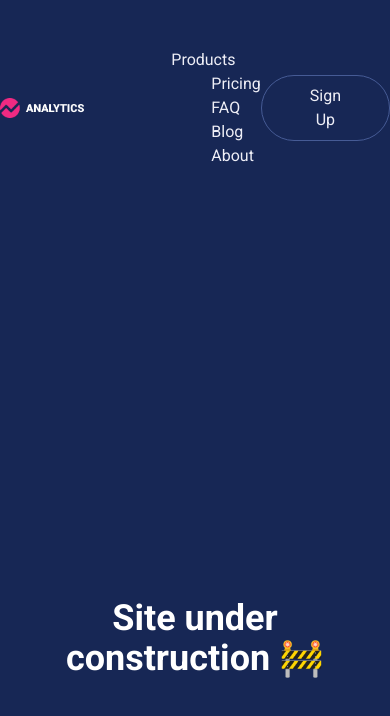
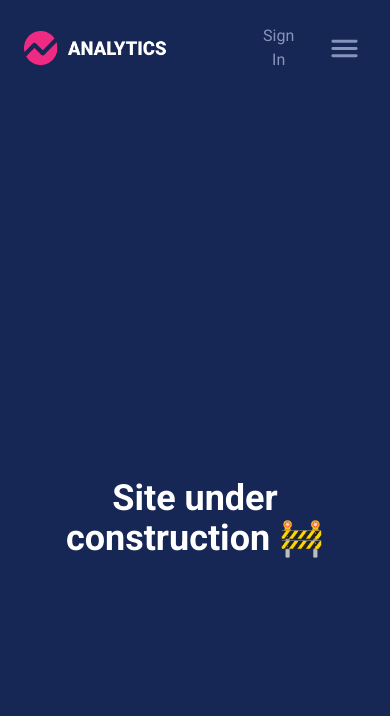
Before and after one commit to bardenHa/saas-analytics-website, a Next.js app: page / in a window 390 px wide. Shown: the top 716 px of the page. Built offline with nearby package versions, Linux system fonts and the light colour scheme.

Commit message:
wip: navbar responsive

```diff
--- a/app/components/elements/CTAButton.tsx
+++ b/app/components/elements/CTAButton.tsx
@@ -4,7 +4,7 @@ type Props = {
 
 const CTAButton = ({ text }: Props) => {
   return (
-    <button className="p-2 px-12 border border-solid rounded-full border-outline">
+    <button className="hidden p-2 px-12 border border-solid rounded-full border-outline md:inline-block">
       {text}
     </button>
   );
--- a/app/components/modules/NavBar/NavBar.tsx
+++ b/app/components/modules/NavBar/NavBar.tsx
@@ -1,19 +1,30 @@
 import Image from 'next/image';
 import Logo from '/public/assets/logo/main.png';
 import CTAButton from '@element/CTAButton';
+import MenuIcon from '@mui/icons-material/MenuRounded';
 
 const NavBar = () => (
-  <header className="top-0 flex items-center w-full py-12 text-base text-chart">
+  <header className="top-0 flex items-center w-full px-6 py-6 text-base md:py-12 text-chart md:px-0">
     <Image src={Logo} alt="analytics logo" width={184} height={40} />
     <div className="flex-1 pl-20 space-x-10">
-      <button className="hover:underline">Products</button>
-      <button className="hover:underline">Pricing</button>
-      <button className="hover:underline">FAQ</button>
-      <button className="hover:underline">Blog</button>
-      <button className="hover:underline">About</button>
+      <button className="hidden hover:underline lg:inline-block">
+        Products
+      </button>
+      <button className="hidden hover:underline lg:inline-block">
+        Pricing
+      </button>
+      <button className="hidden hover:underline lg:inline-block">FAQ</button>
+      <button className="hidden hover:underline lg:inline-block">Blog</button>
+      <button className="hidden hover:underline lg:inline-block">About</button>
     </div>
-    <div>
+    <div className="pr-6 space-x-10 lg:pr-0">
+      <button className="hover:underline text-secondary-text md:text-chart">
+        Sign In
+      </button>
       <CTAButton text={'Sign Up'} />
+    </div>
+    <div className="px-1 rounded-md lg:hidden text-secondary-text hover:bg-outline">
+      <MenuIcon fontSize="large" />
     </div>
   </header>
 );
--- a/package.json
+++ b/package.json
@@ -16,6 +16,8 @@
     "test-unit-update": "jest --passWithNoTests --updateSnapshot"
   },
   "dependencies": {
+    "@emotion/react": "^11.5.0",
+    "@emotion/styled": "^11.3.0",
     "@mui/icons-material": "^5.0.4",
     "@mui/material": "^5.0.4",
     "next": "11.1.2",
```
Also changed, not shown: 1 other file (tests, documents, lock files or other folders).
